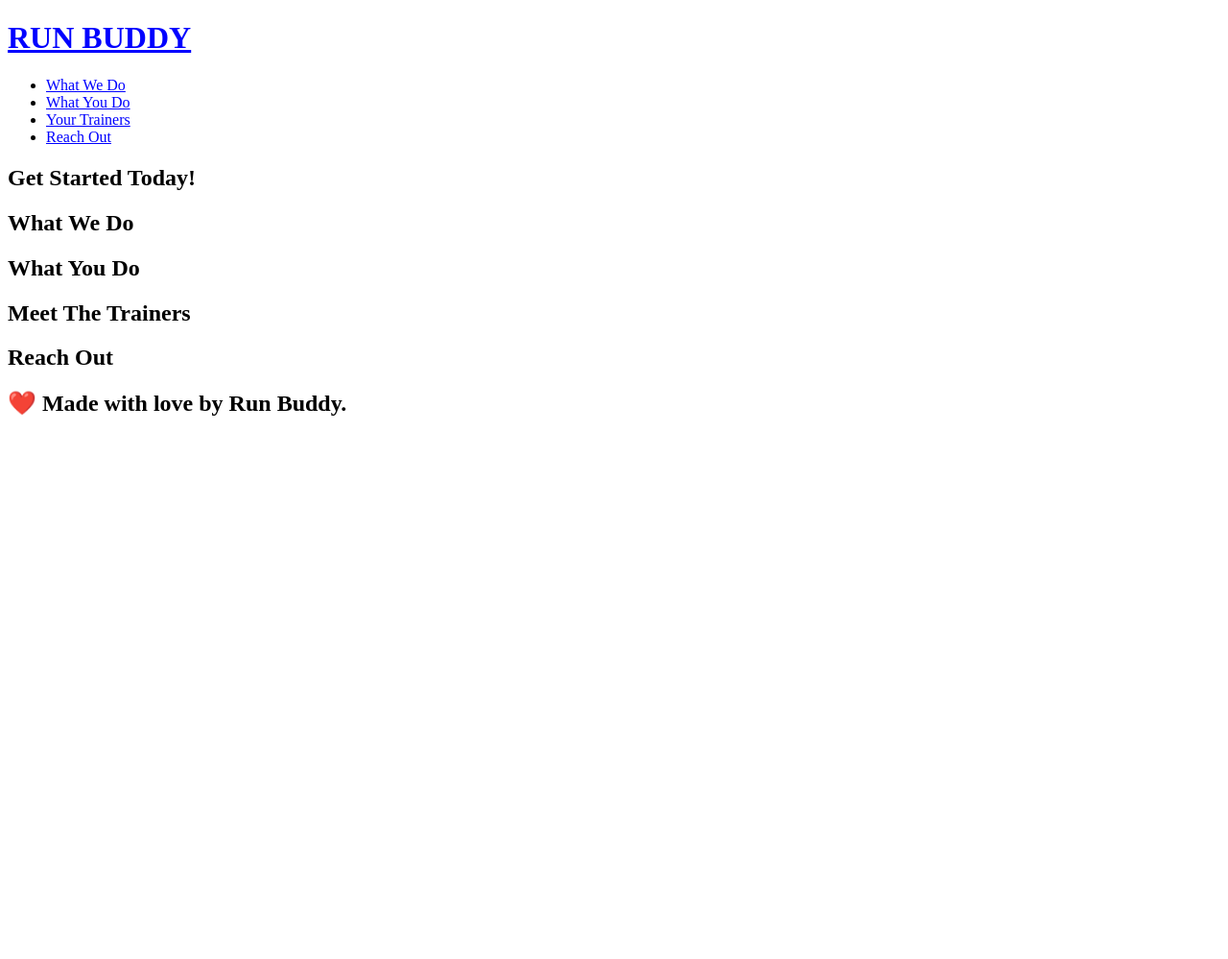
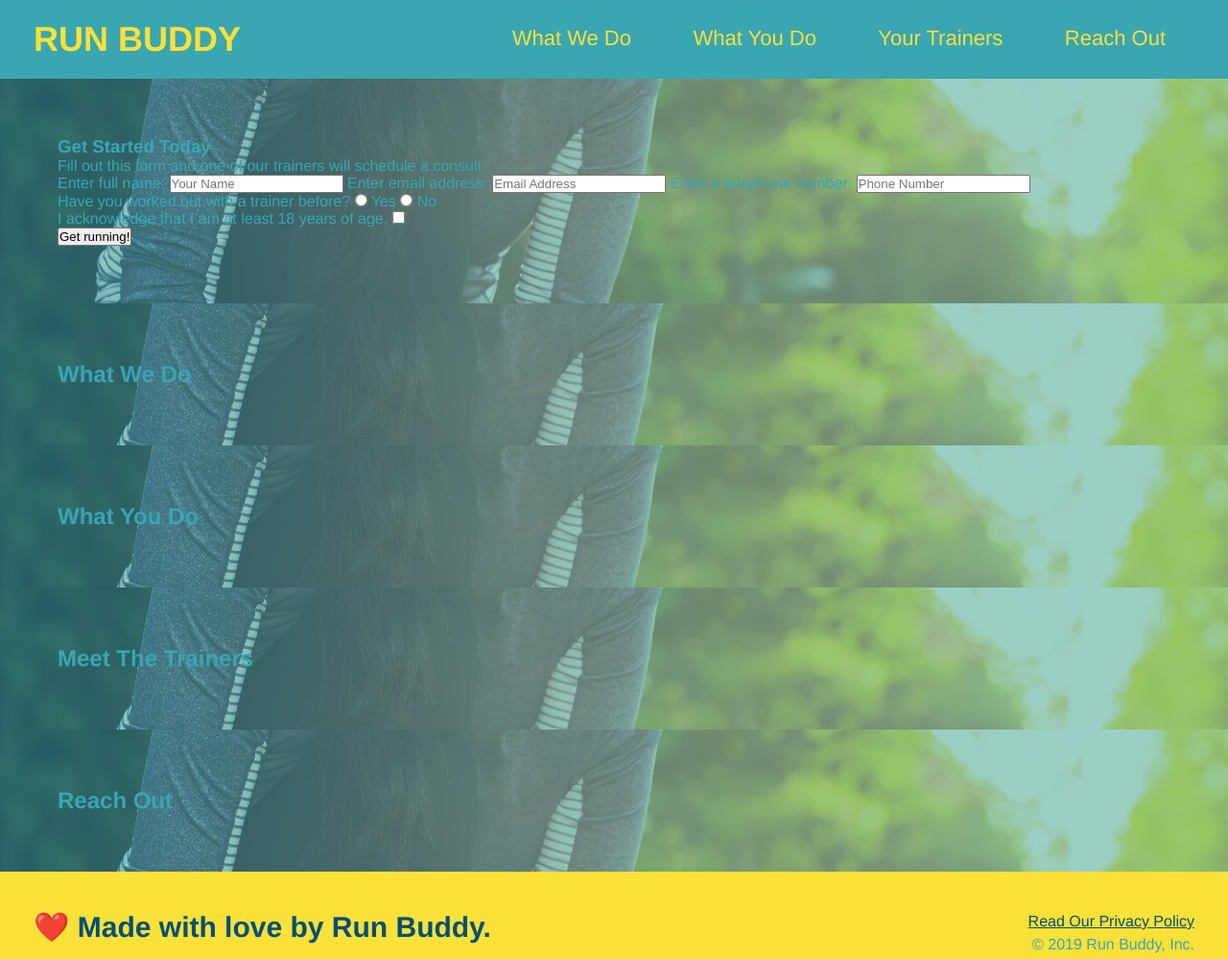
Before and after one commit to AndrewSalesJr/run-buddy, a plain HTML site: page index.html in a window 1280 px wide. Shown: the whole page at 96% size. Before the commit the page ends 800 px from the top, so only its background shows below. Drawn offline with Linux system fonts and the light colour scheme.

Commit message:
completely organized and working 1.3.4

```diff
--- /dev/null
+++ b/css/style.css
@@ -0,0 +1,72 @@
+* {
+    margin: 0;
+    padding: 0;
+    box-sizing: border-box;
+}
+
+body {
+    /* more on this crazy alphanumerical value in a minute! */
+    color: #39a6b2;
+    font-family: Helvetica, Arial, sans-serif;
+}
+
+header {
+    padding: 20px 35px;
+    background-color: #39a6b2;
+}
+
+header h1 {
+    font-weight: bold;
+    font-size: 36px;
+    color: #fce138;
+    margin: 0;
+    display: inline;
+}
+
+  header a {
+    text-decoration: none;
+    color: #fce138;
+}
+
+header nav {
+    float: right;
+    margin: 7px 0;
+}
+
+header nav ul li {
+    display: inline;
+}
+
+header nav ul li a {
+    margin: 0 30px;
+    font-weight: lighter;
+    font-size: 22px;
+}
+
+footer {
+    background: #fce138;
+    width: 100%;
+    padding: 40px 35px;
+}
+
+footer h2 {
+    display: inline;
+    color: #024e76;
+    font-size: 30px;
+    margin: 0;
+}
+
+footer div {
+    float: right;
+    line-height: 1.5;
+    text-align: right;
+}
+
+footer a {
+    color: #024e76;
+}
+
+section {
+    padding: 60px;
+    background-image: url(images/hero-bg.jpg)
+}
--- a/index.html
+++ b/index.html
@@ -4,7 +4,7 @@
     <head>
         <meta charset="UTF-8" />
         <title>Run Buddy</title>
-        <link rel="stylesheet" type="text/css" href="style.css">
+        <link rel="stylesheet" type="text/css" href="css/style.css">
     </head>
     <body>
         <header>
@@ -13,30 +13,53 @@
             </h1>
             <nav>
                 <ul class="list">
-
                     <li>
                         <a href="#what-we-do">What We Do</a>
                     </li>
-
                     <li>
                         <a href="#what-you-do">What You Do</a>
                     </li>
-
                     <li>
                         <a href="#your-trainers">Your Trainers</a>
                     </li>
-
                     <li>
                         <a href="#reach-out">Reach Out</a>
                     </li>
-
                 </ul>
             </nav>
         </header>
 
           <!-- hero/jumbotron -->
           <section>
-           <h2 class="jumbotron">Get Started Today!</h2>
+            <div>
+              <h3>Get Started Today</h3>
+              <p>Fill out this form and one of our trainers will schedule a consult</p>
+              <form>
+                <label for="name">Enter full name:</label>
+                <input type="text" placeholder="Your Name" name="name" id="name" />
+                <label for="email">Enter email address:</label>
+                <input type="email" placeholder="Email Address" name="email" id="email" />
+                <label for="phone">Enter a telephone number:</label>
+                <input type="tel" placeholder="Phone Number" name="phone" id="phone"/>
+                <p>
+                  Have you worked out with a trainer before?
+                  <input type="radio" name="trainer-confirm" id="trainer-yes" />
+                  <label for="trainer-yes">Yes</label>
+                  <input type="radio" name="trainer-confirm" id="trainer-no" />
+                  <label for="trainer-no">No</label>
+                </p>
+                <p>
+                  <label for="yes">
+                    I acknowledge that I am at least 18 years of age.
+                  </label>
+                  <input type="checkbox" name="18-or-older" id="yes" />
+                </p>
+                </p>
+                  <button type="submit">
+                    Get running!
+                  </button>
+              </form>
+            </div>
           </section>
 
           <!-- "what we do" section -->
@@ -62,6 +85,10 @@
           <!-- footer -->
           <footer>
             <h2>❤️ Made with love by Run Buddy.</h2>
+            <div>
+              <a href="#">Read Our Privacy Policy</a><br />
+              &copy; 2019 Run Buddy, Inc.
+            </div>
           </footer>
     </body>
 </html>
--- a/style.css
+++ /dev/null
@@ -1,7 +0,0 @@
-h1, a {
-    text-decoration: underline;
-    color: blue;
-}
-h1 {
-    font-size: xx-large;
-}
```
Also changed, not shown: css/images/hero-bg.jpg (added), heropic.jpg (deleted), images/heropic.jpeg (deleted), 4 other files. Lines whose indentation alone changed are shown as unchanged.
